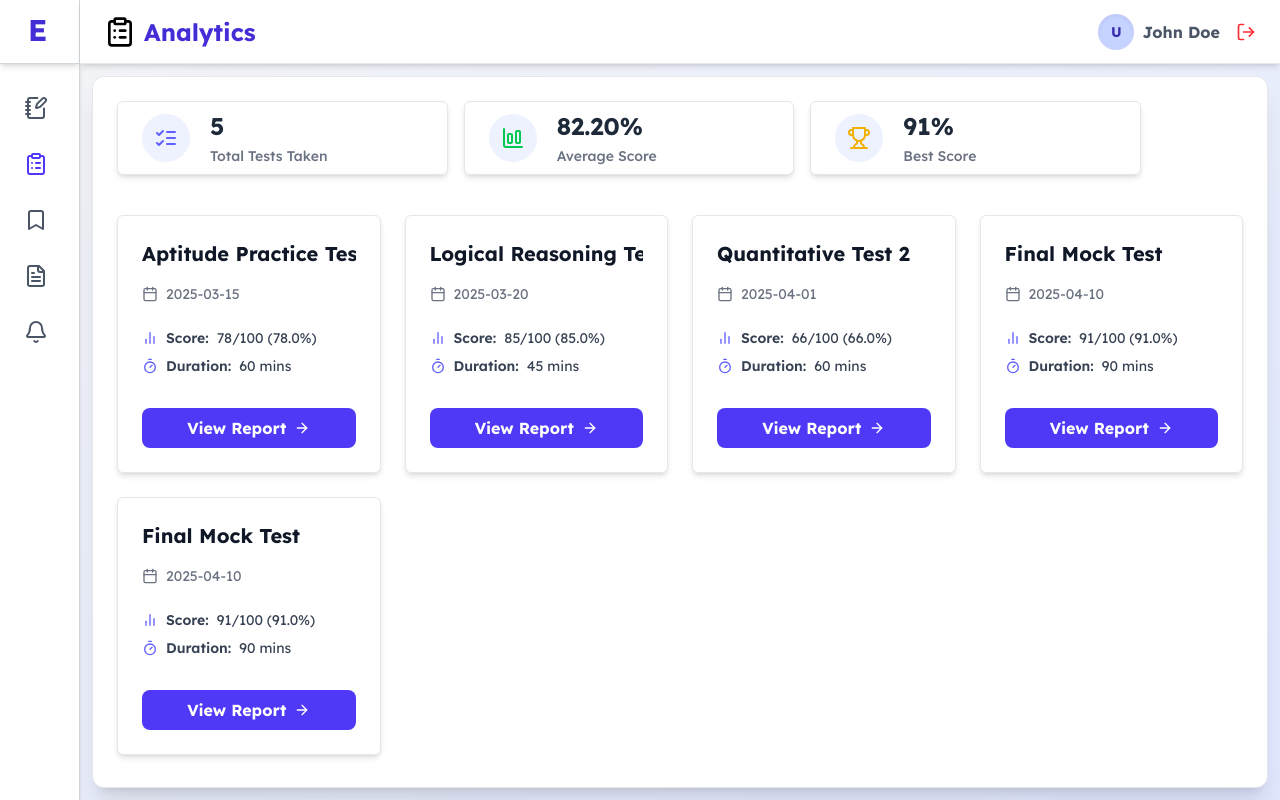
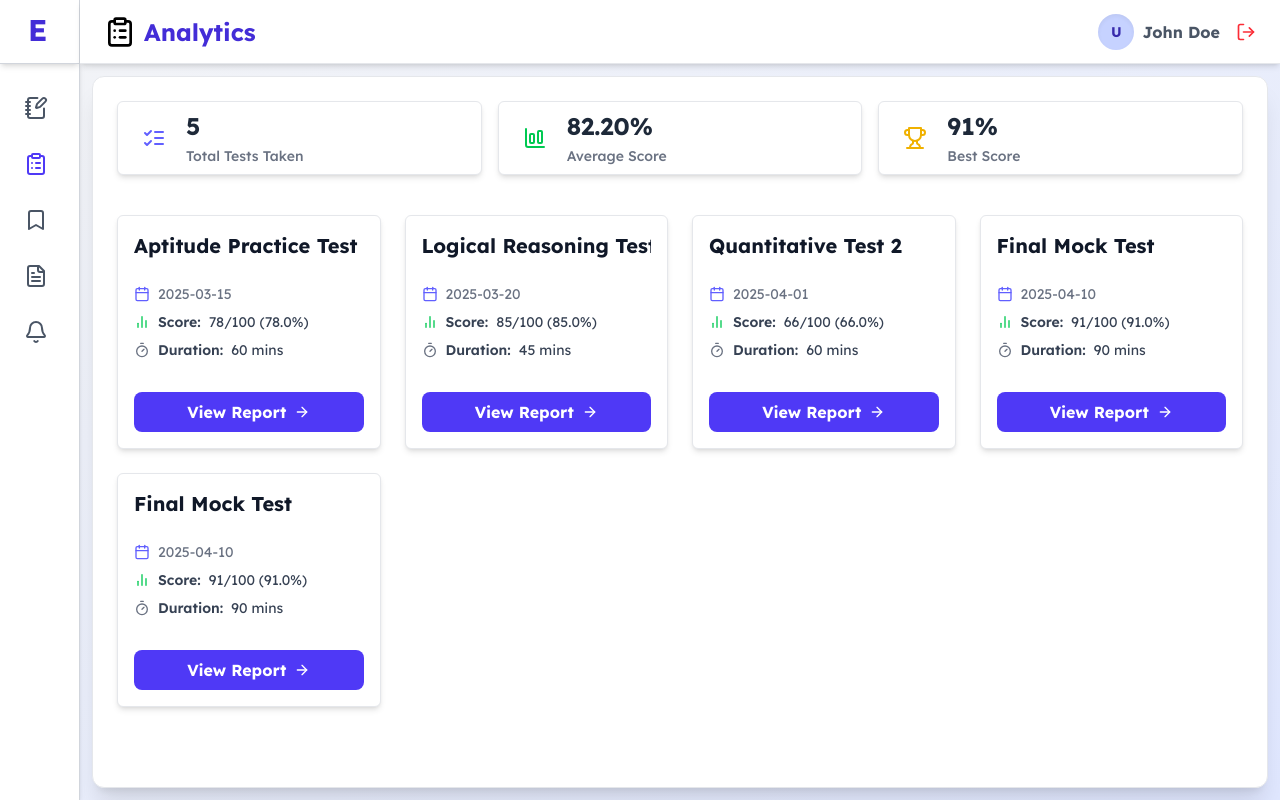
Before and after one commit to thoughtprotech/evalus-student-portal, a Next.js app: page /dashboard/analytics in a window 1280 px wide. Built offline with nearby package versions, Linux system fonts and the light colour scheme.

Commit message:
UI changes

```diff
--- a/src/app/dashboard/analytics/components/AnalyticCard.tsx
+++ b/src/app/dashboard/analytics/components/AnalyticCard.tsx
@@ -21,7 +21,7 @@ export default function AnalyticCard({
   const percentage = ((score / totalMarks) * 100).toFixed(1);
 
   return (
-    <div className="bg-white border border-gray-200 rounded-md p-6 shadow-md">
+    <div className="bg-white border border-gray-200 rounded-md p-4 shadow-md">
       <div className="flex flex-col gap-4 h-full">
         {/* Title */}
         <h2 className="text-xl font-bold text-gray-900 line-clamp-2 truncate">
@@ -29,20 +29,19 @@ export default function AnalyticCard({
         </h2>
 
         {/* Date */}
+
+        <div className="mt-2 space-y-2 text-sm">
         <div className="flex items-center gap-2 text-sm text-gray-500">
-          <Calendar className="w-4 h-4" />
+          <Calendar className="w-4 h-4 text-indigo-500" />
           <span>{date}</span>
         </div>
-
-        {/* Info Section */}
-        <div className="mt-2 space-y-2 text-sm">
           <div className="flex items-center gap-2 text-gray-700">
-            <BarChart2 className="w-4 h-4 text-indigo-500" />
+            <BarChart2 className="w-4 h-4 text-green-500" />
             <span className="font-semibold">Score:</span>{" "}
             {score}/{totalMarks} ({percentage}%)
           </div>
           <div className="flex items-center gap-2 text-gray-700">
-            <Timer className="w-4 h-4 text-indigo-500" />
+            <Timer className="w-4 h-4 text-gray-500" />
             <span className="font-semibold">Duration:</span> {duration}
           </div>
         </div>
--- a/src/app/dashboard/analytics/page.tsx
+++ b/src/app/dashboard/analytics/page.tsx
@@ -65,7 +65,7 @@ export default function AnalyticsDashboard() {
       {/* Page Header */}
       <div className="w-full mx-auto">
         <div className="flex flex-col-reverse md:flex-row justify-between items-center gap-4">
-          <div className="grid grid-cols-1 sm:grid-cols-2 md:grid-cols-3 gap-4 w-full max-w-5xl">
+          <div className="grid grid-cols-1 sm:grid-cols-2 md:grid-cols-3 gap-4 w-full">
             <StatCard
               icon={<ListChecks className="w-6 h-6 text-indigo-500" />}
               label="Total Tests Taken"
@@ -121,7 +121,7 @@ function StatCard({
 }) {
   return (
     <div className="bg-white border border-gray-200 rounded-md shadow-md duration-200 ease-in-out px-6 py-2 flex items-center gap-5 min-w-[150px]">
-      <div className="flex-shrink-0 p-3 bg-indigo-50 rounded-full">{icon}</div>
+      <div className="flex-shrink-0 rounded-full">{icon}</div>
       <div className="flex flex-col">
         <span className="text-2xl font-bold text-gray-800">{value}</span>
         <span className="mt-1 text-sm font-medium text-gray-500">{label}</span>
--- a/src/app/dashboard/components/TestCards.tsx
+++ b/src/app/dashboard/components/TestCards.tsx
@@ -90,14 +90,16 @@ export default function TestCards({
   return (
     <div className="w-full h-full rounded-md shadow-md p-4 border border-gray-300 bg-white flex flex-col gap-4 justify-between">
       {/* Test Title */}
-      <h1 className="text-2xl font-bold text-gray-800 truncate text-ellipsis">
-        {name}
-      </h1>
+      <div className="w-full border-b border-b-gray-300 pb-4">
+        <h1 className="text-2xl font-bold text-gray-800 truncate text-ellipsis">
+          {name}
+        </h1>
+      </div>
 
       {/* Start and End Date/Time */}
       <div className="w-full grid grid-cols-2 gap-5 md:gap-10 rounded-md p-2">
         {/* Start Information */}
-        <div className="border-r border-r-gray-300 w-full h-full flex flex-col gap-5 justify-between">
+        <div className="w-full h-full flex flex-col gap-5 justify-between">
           <div>
             <div className="flex items-center">
               <Calendar className="w-5 h-5 text-gray-600 mr-1" />
@@ -146,7 +148,7 @@ export default function TestCards({
       </div>
 
       {/* Status and Duration */}
-      <div className="flex justify-between items-center">
+      <div className="flex justify-between items-center border-t border-t-gray-300 pt-4">
         <h1 className="text-sm text-gray-600 font-bold">
           Duration: {formattedDuration}
         </h1>
@@ -169,10 +171,10 @@ export default function TestCards({
       <div className="w-full">
         <Link
           href={linkHref}
-          className={`w-full flex items-center justify-center font-bold px-4 py-2 ${actionButtonMapping[status]} text-white rounded-md shadow transition-colors`}
+          className={`w-full flex items-center justify-center font-bold px-4 py-2 gap-2 ${actionButtonMapping[status]} text-white rounded-md shadow transition-colors`}
         >
+          {linkIcon}
           {linkText}
-          {linkIcon}
         </Link>
       </div>
     </div>
--- a/src/app/dashboard/layout.tsx
+++ b/src/app/dashboard/layout.tsx
@@ -12,6 +12,7 @@ import {
 } from "lucide-react";
 import { JSX, ReactNode, useEffect, useState } from "react";
 import { usePathname } from "next/navigation";
+import { useRouter } from "next/navigation";
 
 interface DashboardLayoutProps {
   children: ReactNode;
@@ -21,13 +22,17 @@ export default function DashboardLayout({ children }: DashboardLayoutProps) {
   const pathname = usePathname();
   const [isMounted, setIsMounted] = useState(false);
   const [mobileMenuOpen, setMobileMenuOpen] = useState(false);
+  const router = useRouter();
 
   useEffect(() => {
     setIsMounted(true);
   }, []);
 
   // Define header metadata mappings for parent routes.
-  const pathHeaderMappings: Record<string, { title: string; icon: JSX.Element }> = {
+  const pathHeaderMappings: Record<
+    string,
+    { title: string; icon: JSX.Element }
+  > = {
     "/dashboard/analytics": {
       title: "Analytics",
       icon: <ClipboardList className="w-6 h-6 md:w-8 md:h-8" />,
@@ -51,16 +56,19 @@ export default function DashboardLayout({ children }: DashboardLayoutProps) {
   };
 
   // Sort keys by length descending and then find a matching header based on the current pathname.
-  const currentPathMeta =
-    Object.entries(pathHeaderMappings)
-      .sort((a, b) => b[0].length - a[0].length)
-      .find(([path]) => pathname.startsWith(path))?.[1] || {
-      title: "Dashboard",
-      icon: <NotebookPen className="w-6 h-6 md:w-8 md:h-8" />,
-    };
+  const currentPathMeta = Object.entries(pathHeaderMappings)
+    .sort((a, b) => b[0].length - a[0].length)
+    .find(([path]) => pathname.startsWith(path))?.[1] || {
+    title: "Dashboard",
+    icon: <NotebookPen className="w-6 h-6 md:w-8 md:h-8" />,
+  };
 
   const toggleMobileMenu = () => {
     setMobileMenuOpen((prev) => !prev);
+  };
+
+  const handleLogout = () => {
+    router.push("/");
   };
 
   return (
@@ -121,8 +129,13 @@ export default function DashboardLayout({ children }: DashboardLayoutProps) {
       >
         <aside className="bg-white border-r border-gray-300 shadow-md flex flex-col h-full">
           <div className="h-16 px-4 flex items-center justify-between shadow-md border-b border-gray-300">
-            <div className="border-2 border-gray-300 px-2 rounded-md">
-              <h1 className="text-xl font-bold text-indigo-700">Evalus</h1>
+            <div className="flex items-end gap-1">
+              <h1 className="text-3xl font-bold text-indigo-700 transition duration-300">
+                E
+                <span className="text-3xl font-bold text-gray-800 transition duration-300">
+                  valus
+                </span>
+              </h1>
             </div>
             <button onClick={toggleMobileMenu} aria-label="Close Menu">
               <X className="w-6 h-6 text-gray-800" />
@@ -188,9 +201,11 @@ export default function DashboardLayout({ children }: DashboardLayoutProps) {
               <div className="w-7 h-7 md:w-9 md:h-9 bg-indigo-200 text-indigo-800 rounded-full flex items-center justify-center font-bold text-sm shadow-inner">
                 U
               </div>
-              <h1 className="text-xs md:text-base font-bold text-gray-600">John Doe</h1>
+              <h1 className="text-xs md:text-base font-bold text-gray-600">
+                John Doe
+              </h1>
             </div>
-            <div>
+            <div onClick={handleLogout}>
               <LogOut className="w-4 h-4 md:w-5 md:h-5 text-red-500 cursor-pointer" />
             </div>
           </div>
--- a/src/app/dashboard/page.tsx
+++ b/src/app/dashboard/page.tsx
@@ -71,7 +71,7 @@ export default function Index() {
     <div className="w-full h-full flex flex-col space-y-8">
       {/* Page Header */}
       <div className="w-full mx-auto flex flex-col-reverse md:flex-row justify-between items-center gap-4">
-        <div className="md:flex grid grid-cols-1 gap-2 md:gap-0 space-x-4 w-full lg:w-fit">
+        <div className="md:flex grid grid-cols-1 gap-2 md:gap-0 space-x-4 w-full">
           {tabCardData.map((tabData, index) => (
             <div
               key={tabData.label}
@@ -135,7 +135,7 @@ function StatCard({
 }) {
   return (
     <div className="bg-white border border-gray-200 rounded-md shadow-md duration-200 ease-in-out px-6 py-2 flex items-center gap-5 min-w-[150px] w-full">
-      <div className="flex-shrink-0 p-3 bg-indigo-50 rounded-full">{icon}</div>
+      <div className="flex-shrink-0 rounded-full">{icon}</div>
       <div className="flex flex-col">
         <span className="text-2xl font-bold text-gray-800">{value}</span>
         <span className="text-sm font-medium text-gray-500">{label}</span>
--- a/src/app/dashboard/references/components/DocumentCard.tsx
+++ b/src/app/dashboard/references/components/DocumentCard.tsx
@@ -45,8 +45,8 @@ const DocumentCard: FC<DocumentCardProps> = ({
     <div className="bg-white rounded-lg shadow-md border border-gray-300 overflow-hidden p-6 flex flex-col gap-4 justify-between">
       {/* Header Section */}
       <div className="flex flex-col gap-4">
-        <div className="flex items-start space-x-4 border-b border-b-gray-300 pb-4">
-          <div className="flex-shrink-0 bg-indigo-100 p-3 rounded-full">
+        <div className="flex items-center space-x-4 border-b border-b-gray-300 pb-4">
+          <div className="flex-shrink-0 rounded-full">
             {getFileTypeIcon(fileType)}
           </div>
           <div>
```
